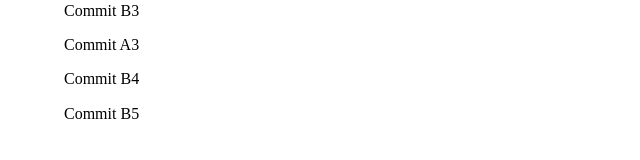
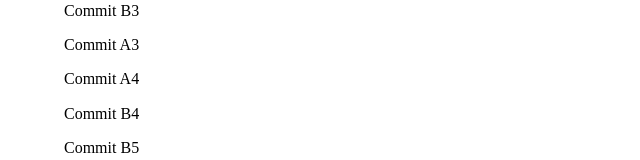
Before and after one commit to tattoo8436/learn-git, a React (Vite) app: page /git in a window 1280 px wide. Shown: the part 314-474 px from the top of the page, without its empty margins (0-640 px from the left). Built offline with nearby package versions, Linux system fonts and the light colour scheme.

Commit message:
Commit A4

```diff
--- a/src/pages/git/index.tsx
+++ b/src/pages/git/index.tsx
@@ -12,6 +12,7 @@ const Git = () => {
         <p>Commit A3</p>
         <p>Commit B3</p>
         <p>Commit A3</p>
+        <p>Commit A4</p>
       </div>
 
       <div>
```
